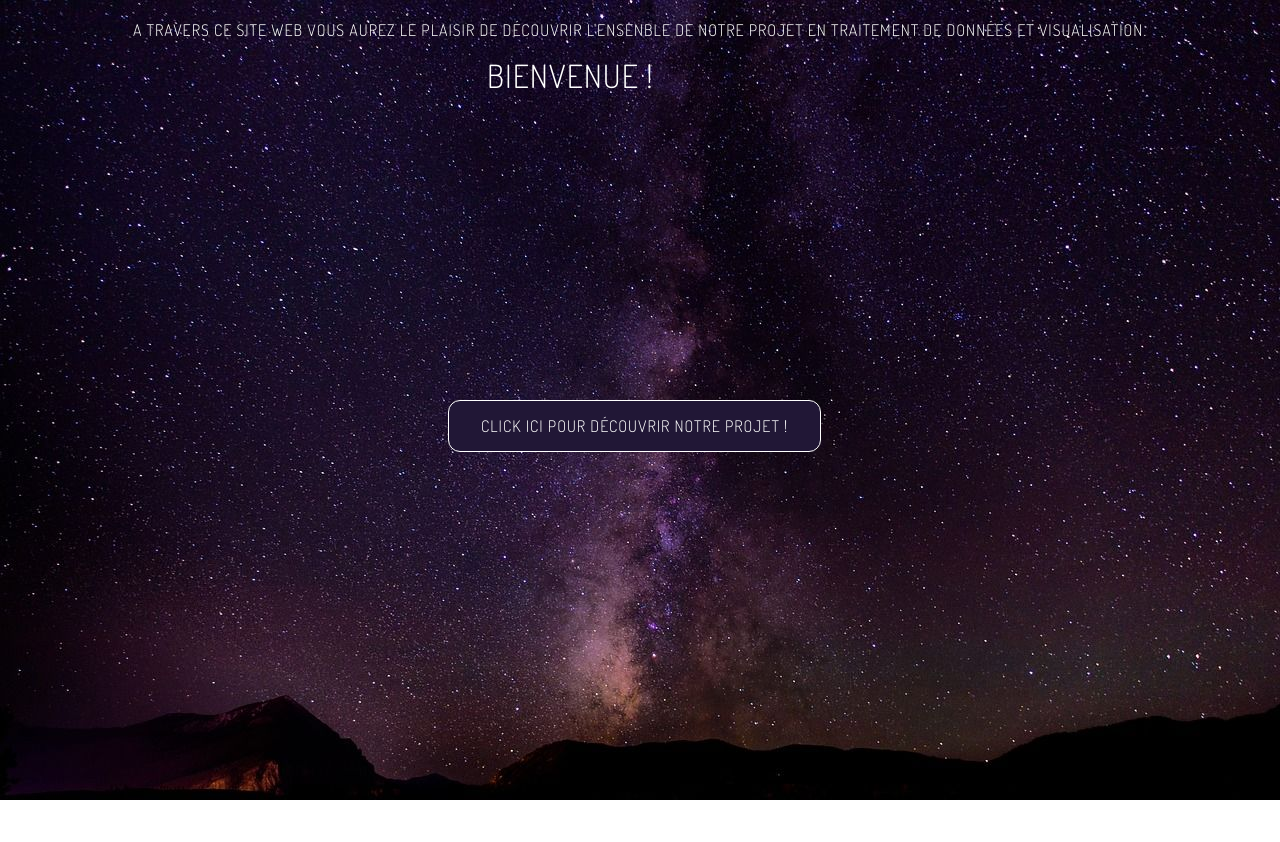
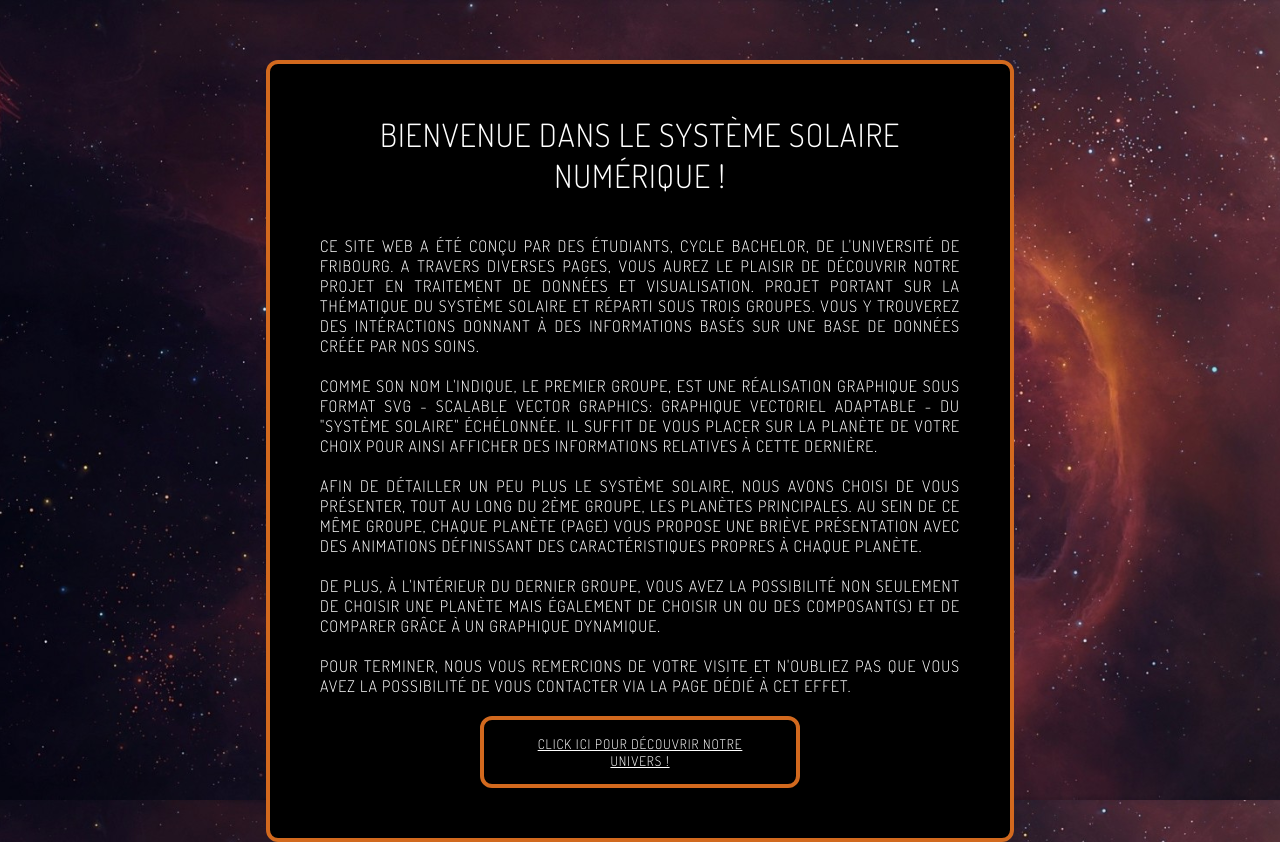
Before and after one commit to mafuber/TDV-Projet, a plain HTML site: page Présentation/00_main.html in a window 1280 px wide. Before the commit the page ends 800 px from the top, so only its background shows below. Drawn offline with Linux system fonts and the light colour scheme.

Commit message:
ivan accueil

```diff
--- a/Présentation/00_main.html
+++ b/Présentation/00_main.html
@@ -7,22 +7,42 @@
 
     <title>Bienvenue dans l'espace !</title>
 
-
     <link href="https://fonts.googleapis.com/css?family=Dosis:300,400,700" rel="stylesheet" />
 
     <link rel="stylesheet" href="style.css" />
-    <link href="Pictures/space_mainpage.jpg" rel="stylesheet" />
 
 </head>
 
 <body class="background">
-    <h1 class="main">Bienvenue !</h1>
+    </br>
+    </br>
+    </br>
+    <div class="textcentered">
+        <h1 class="main">Bienvenue dans le système solaire numérique !</h1>
+        </br>
+        </br>
+        <p>Ce site web a été conçu par des étudiants, cycle bachelor, de l'Université de Fribourg. A travers diverses pages, vous aurez le plaisir de découvrir notre projet en traitement de données et visualisation. Projet portant sur la thématique du système
+            solaire et réparti sous trois groupes. Vous y trouverez des intéractions donnant à des informations basés sur une base de données créée par nos soins.
+            </br>
+            </br>
+            Comme son nom l'indique, le premier groupe, est une réalisation graphique sous format SVG - Scalable Vector Graphics: graphique vectoriel adaptable - du "système solaire" échélonnée. Il suffit de vous placer sur la planète de votre choix pour ainsi afficher
+            des informations relatives à cette dernière.
+            </br>
+            </br>
+            Afin de détailler un peu plus le système solaire, nous avons choisi de vous présenter, tout au long du 2ème groupe, les planètes principales. Au sein de ce même groupe, chaque planète (page) vous propose une briève présentation avec des animations définissant
+            des caractéristiques propres à chaque planète.
+            </br>
+            </br>
+            De plus, à l'intérieur du dernier groupe, vous avez la possibilité non seulement de choisir une planète mais également de choisir un ou des composant(s) et de comparer grâce à un graphique dynamique.
+            </br>
+            </br>
+            Pour terminer, nous vous remercions de votre visite et n'oubliez pas que vous avez la possibilité de vous contacter via la page dédié à cet effet.
+            </br>
+            </br>
+            <a href="0_index.html"><button class = "mainb">Click ici pour découvrir notre univers !</button></a>
+        </p>
+    </div>
 
-    <p><a href="0_index.html"><button class = "mainb">Click ici pour découvrir notre projet !</button></a></p>
-    <div class="textcentered">
-        </br>
-        <p>A travers ce site web vous aurez le plaisir de découvrir l'ensenble de notre projet en traitement de données et visualisation.</p>
-    </div>
 </body>
 
 </html>
--- a/Présentation/style.css
+++ b/Présentation/style.css
@@ -7,6 +7,7 @@
     font-weight: 300;
     letter-spacing: 1px;
     text-transform: uppercase;
+    color: white;
     /*Grossbuchstaben*/
 }
 
@@ -63,11 +64,10 @@
     min-width: 600px;
     max-width: 2000px;
     margin: 0px;
-    background-image: url('Pictures/space_mainpage.jpg');
+    background-image: url('Pictures/espace.jpg');
     background-repeat: no-repeat;
     background-attachment: fixed;
     background-size: cover;
-    color: white;
 }
 
 .index {
@@ -209,133 +209,27 @@ div.tooltip {
     background-color: black;
 }
 
-
-/*
-
-#title {
-    border-bottom: 1px solid chocolate;
-    color: chocolate;
-    position: fixed;
-    width: 100%;
-    padding: auto;
-    margin: auto;
-    top: 0;
+.mainb {
+    display: block;
+    width: 50%;
+    margin-left: auto;
+    margin-right: auto;
+    padding: 15px 32px;
     background-color: black;
-    font-weight: bold;
-}
-
-.navbar {
-  width: 10%;
-  height: 100%;
-  position: fixed;
-  top : 0;
-  right:0;
-}
-
-nav {
-    width: 100%;
-    height: 20%;
-    margin: 0 auto;
-    padding:10px;
-    background-color:  #262626;
-    position: sticky;
-    top: 10%;
-}
-
-nav ul {
-    list-style-type: none;
-    display: flex;
-}
-
-nav ul li {
-    flex: 1 1 auto;
-    text-align: center;
-    position: relative;
-}
-
-nav a {
-    display: block;
-    text-decoration: none;
-    text-align: center;
-    color: black;
-  /*  border-bottom: 2px solid transparent;
-    padding: 10px 0px;
-}
-
-
-nav a:hover {
-    color:white;
-}
-
-.sous {
-    display: none;
-    box-shadow: 0px 1px 2px #CCC;
-    background-color: #262626;
-    position: absolute;
-    width: 100%;
-    z-index: 1000;
-}
-
-nav>ul li:hover .sous {
-    display: flex;
-    flex-flow: column wrap;
-}
-
-
-
-.sous a {
-  padding: 10px;
-  border-bottom: none;
-}
-
-.sous a:hover {
-    border-bottom: none;
-    background-color: RGBa(200, 200, 200, 0.1);
-}
-
-/*
-.deroulant>a::after {
-    content: " ▼";
-    font-size: 12px;
-}
-
-
-*/
-
-.main {
-    position: fixed;
-    top: 10%;
-    left: 40%;
-    margin: -25px 0 0 -25px;
-    display: flex;
-}
-
-.mainb {
-    position: fixed;
-    top: 50%;
-    left: 35%;
-    display: flex;
-    margin: 0;
-    padding: 0;
-    /*Zentrieren*/
-    font-family: 'Dosis';
-    font-style: normal;
-    font-weight: 300;
-    letter-spacing: 1px;
-    text-transform: uppercase;
+    border: 4px solid chocolate;
     border-radius: 12px;
-    /*rounding the button's edges*/
-    background-color: rgb(33, 23, 54);
-    border: 1px solid white;
-    color: white;
-    padding: 15px 32px;
-    text-align: center;
-    text-decoration: none;
-    font-size: 16px;
 }
 
 .textcentered {
+    border: 4px solid chocolate;
+    background-color: black;
+    border-radius: 12px;
+    width: 50%;
+    margin: auto;
+    padding: 50px;
+    text-align: justify;
+}
+
+.main {
     text-align: center;
-    display: fixed;
-    top: 100;
 }
```
Also changed, not shown: Data_vis/graphtest.html (+5 -3 lines), Présentation/Pictures/espace.jpg (added).
